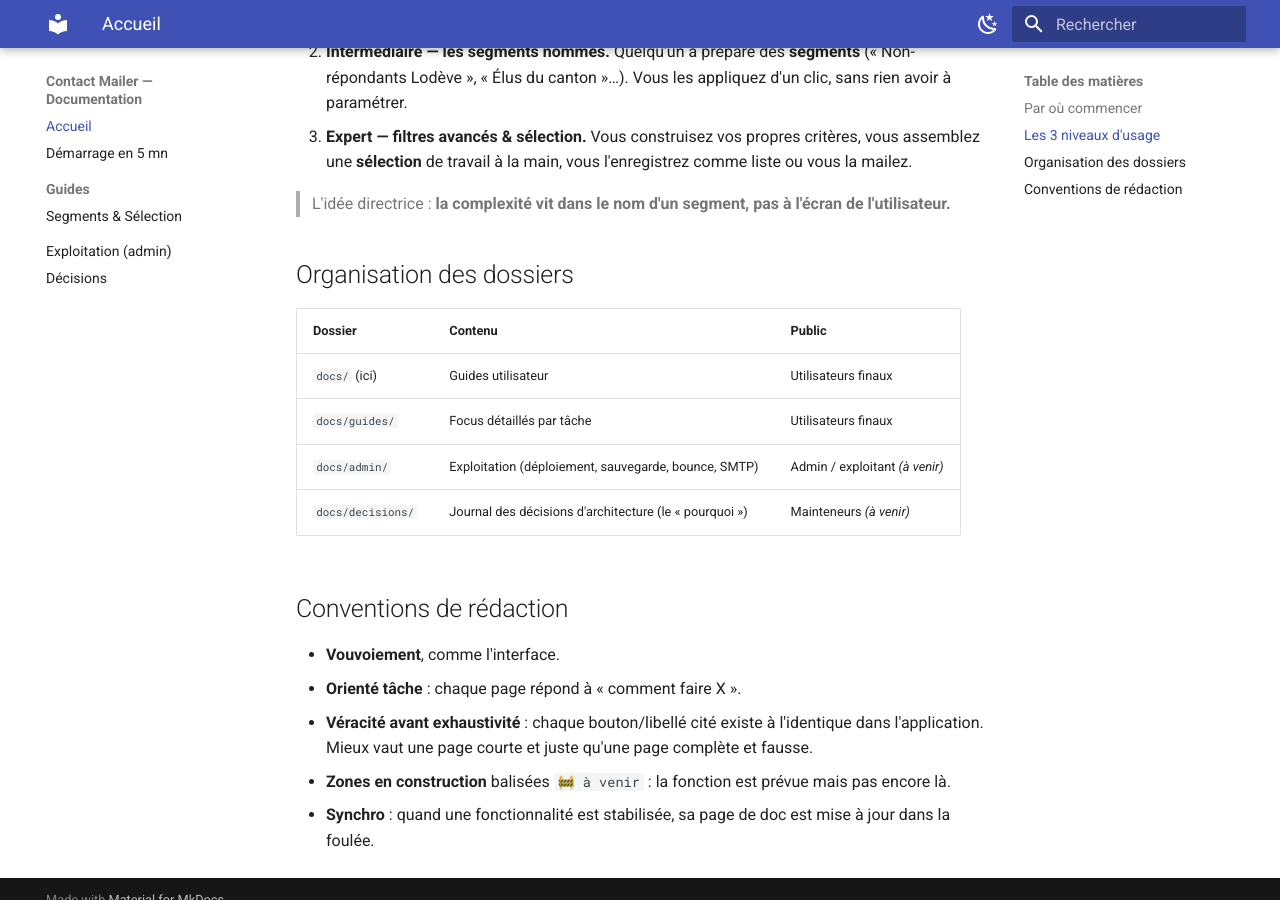
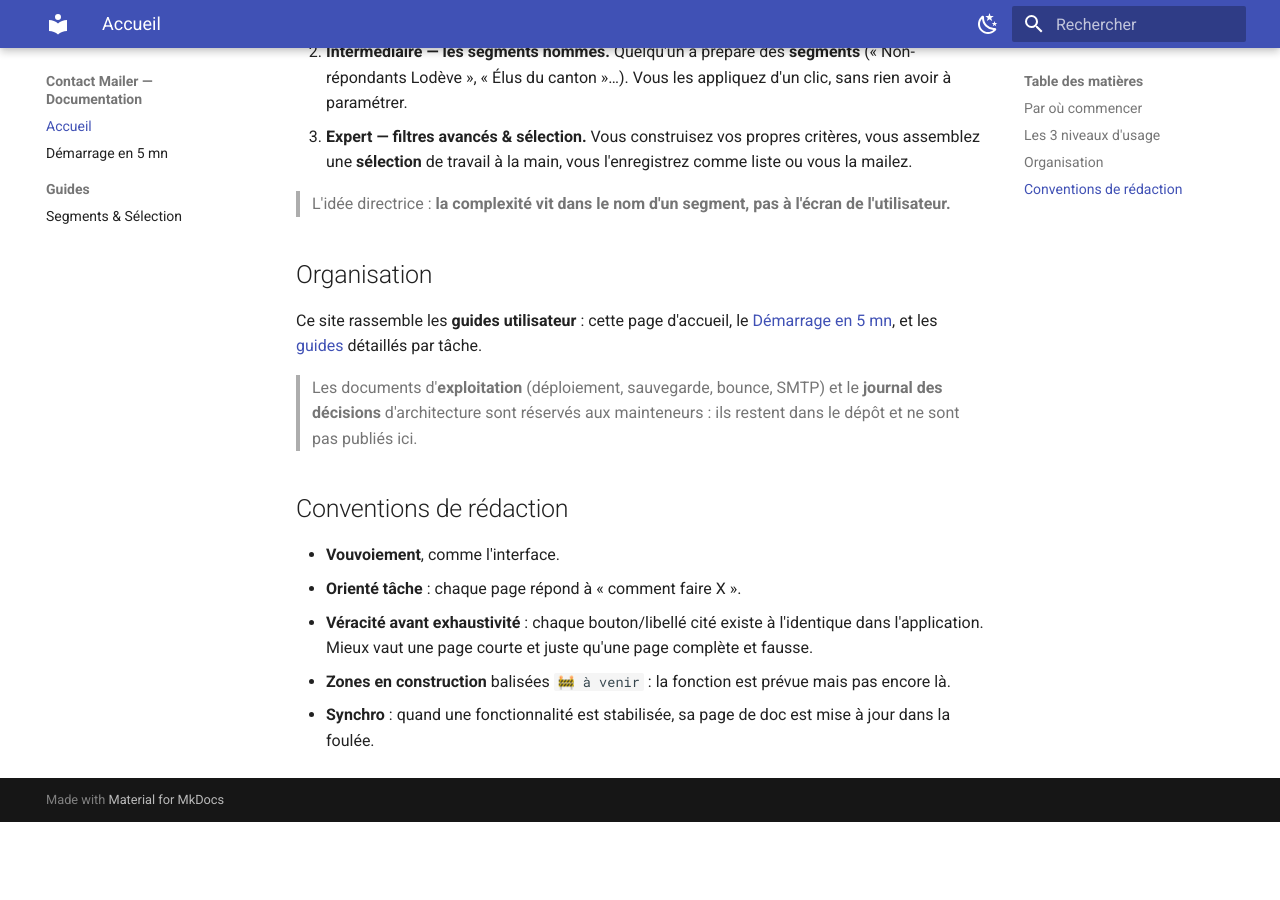
Before and after one commit to nicolas-farrie/contact-mailer, an MkDocs documentation site: the page built from docs/README.md, in a window 1280 px wide and 900 px high, scrolled down 762 px. Built offline with MkDocs 1.6.1 and Material for MkDocs 9.7.7, drawn with Linux system fonts in a browser that asks for light colours; after the commit the page ends 1584 px from its top, so only the background shows below that.

Commit message:
Docs — exclure Exploitation & Décisions du site public (repo-only)
Ces sections sont des docs de MAINTENEUR (admin/exploitation, journal des
décisions d'archi) : elles restent dans le dépôt GitHub mais ne sont pas
publiées sur le site public.

- mkdocs.yml : exclude_docs (admin/, decisions/) + retrait du sommaire.
- docs/README.md : section « Organisation » reformulée (les docs mainteneur
  ne sont pas publiées), plus de renvoi public vers ces dossiers.

Build --strict OK : site = Accueil + Démarrage 5 mn + Segments & Sélection.

Co-Authored-By: Claude Opus 4.8 <noreply@anthropic.com>

```diff
--- a/docs/README.md
+++ b/docs/README.md
@@ -29,14 +29,14 @@ supérieurs ne servent que quand le besoin apparaît.
 
 > L'idée directrice : **la complexité vit dans le nom d'un segment, pas à l'écran de l'utilisateur.**
 
-## Organisation des dossiers
+## Organisation
 
-| Dossier | Contenu | Public |
-|---|---|---|
-| `docs/` (ici) | Guides utilisateur | Utilisateurs finaux |
-| `docs/guides/` | Focus détaillés par tâche | Utilisateurs finaux |
-| `docs/admin/` | Exploitation (déploiement, sauvegarde, bounce, SMTP) | Admin / exploitant *(à venir)* |
-| `docs/decisions/` | Journal des décisions d'architecture (le « pourquoi ») | Mainteneurs *(à venir)* |
+Ce site rassemble les **guides utilisateur** : cette page d'accueil, le [Démarrage en 5
+mn](demarrage-5-min.md), et les [guides](guides/segments-et-selection.md) détaillés par tâche.
+
+> Les documents d'**exploitation** (déploiement, sauvegarde, bounce, SMTP) et le **journal des
+> décisions** d'architecture sont réservés aux mainteneurs : ils restent dans le dépôt et ne sont pas
+> publiés ici.
 
 ## Conventions de rédaction
 
--- a/mkdocs.yml
+++ b/mkdocs.yml
@@ -41,8 +41,11 @@ nav:
   - Démarrage en 5 mn: demarrage-5-min.md
   - Guides:
       - Segments & Sélection: guides/segments-et-selection.md
-  - Exploitation (admin): admin/README.md
-  - Décisions: decisions/README.md
+
+# Docs de MAINTENEUR : gardées dans le dépôt (GitHub), PAS publiées sur le site public.
+exclude_docs: |
+  admin/
+  decisions/
 
 markdown_extensions:
   - admonition
```
